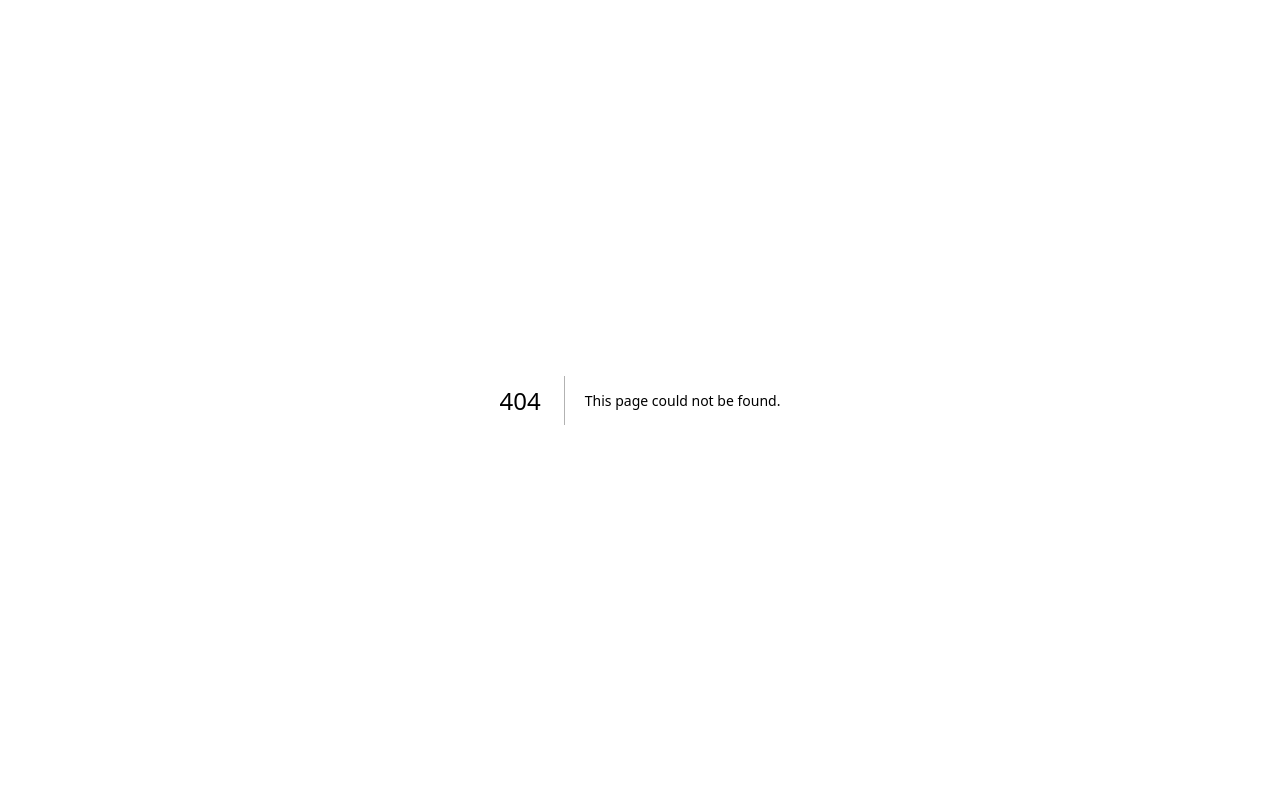
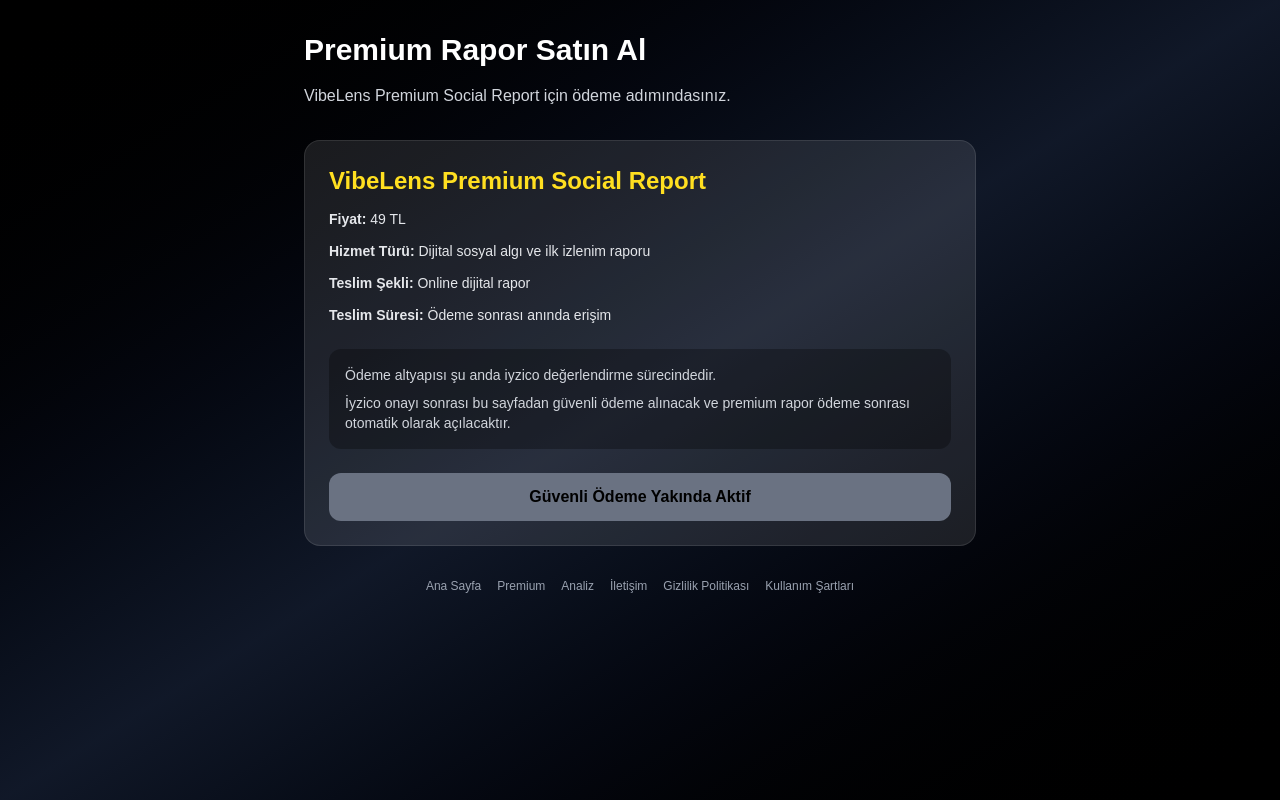
Before and after one commit to safakbahar68-lgtm/vibelens-ai, a Next.js app: page /payment in a window 1280 px wide. Before the commit this address had no page. Built offline with nearby package versions, Linux system fonts and the light colour scheme.

Commit message:
connect premium page to payment page

```diff
--- /dev/null
+++ b/app/payment/page.tsx
@@ -0,0 +1,56 @@
+import Link from "next/link";
+
+export default function PaymentPage() {
+  return (
+    <main className="min-h-screen bg-gradient-to-br from-black via-gray-900 to-black text-white p-8">
+      <div className="max-w-2xl mx-auto">
+        <h1 className="text-3xl font-bold mb-4">
+          Premium Rapor Satın Al
+        </h1>
+
+        <p className="text-gray-300 mb-8">
+          VibeLens Premium Social Report için ödeme adımındasınız.
+        </p>
+
+        <div className="bg-white/10 border border-white/10 rounded-2xl p-6 mb-6">
+          <h2 className="text-2xl font-bold text-yellow-300 mb-3">
+            VibeLens Premium Social Report
+          </h2>
+
+          <div className="space-y-3 text-sm text-gray-200 mb-6">
+            <p><strong>Fiyat:</strong> 49 TL</p>
+            <p><strong>Hizmet Türü:</strong> Dijital sosyal algı ve ilk izlenim raporu</p>
+            <p><strong>Teslim Şekli:</strong> Online dijital rapor</p>
+            <p><strong>Teslim Süresi:</strong> Ödeme sonrası anında erişim</p>
+          </div>
+
+          <div className="bg-black/30 rounded-xl p-4 mb-6">
+            <p className="text-sm text-gray-300 mb-2">
+              Ödeme altyapısı şu anda iyzico değerlendirme sürecindedir.
+            </p>
+
+            <p className="text-sm text-gray-300">
+              İyzico onayı sonrası bu sayfadan güvenli ödeme alınacak ve premium rapor ödeme sonrası otomatik olarak açılacaktır.
+            </p>
+          </div>
+
+          <button
+            disabled
+            className="w-full p-3 rounded-xl bg-gray-500 text-black font-bold cursor-not-allowed"
+          >
+            Güvenli Ödeme Yakında Aktif
+          </button>
+        </div>
+
+        <footer className="mt-8 flex flex-wrap justify-center gap-4 text-xs text-gray-400">
+          <Link href="/">Ana Sayfa</Link>
+          <Link href="/premium">Premium</Link>
+          <Link href="/upload">Analiz</Link>
+          <Link href="/contact">İletişim</Link>
+          <Link href="/privacy">Gizlilik Politikası</Link>
+          <Link href="/terms">Kullanım Şartları</Link>
+        </footer>
+      </div>
+    </main>
+  );
+}
--- a/app/premium/page.tsx
+++ b/app/premium/page.tsx
@@ -48,10 +48,10 @@
           </div>
 
           <Link
-            href="/upload"
+            href="/payment"
             className="block text-center w-full p-3 rounded-xl bg-yellow-500 text-black font-bold hover:bg-yellow-400 transition"
           >
-            Analize Başla
+            Premium Rapor Satın Al - 49 TL
           </Link>
         </div>
 
@@ -68,6 +68,7 @@
         <footer className="mt-8 flex flex-wrap justify-center gap-4 text-xs text-gray-400">
           <Link href="/">Ana Sayfa</Link>
           <Link href="/upload">Analiz</Link>
+          <Link href="/payment">Ödeme</Link>
           <Link href="/contact">İletişim</Link>
           <Link href="/privacy">Gizlilik Politikası</Link>
           <Link href="/terms">Kullanım Şartları</Link>
```
